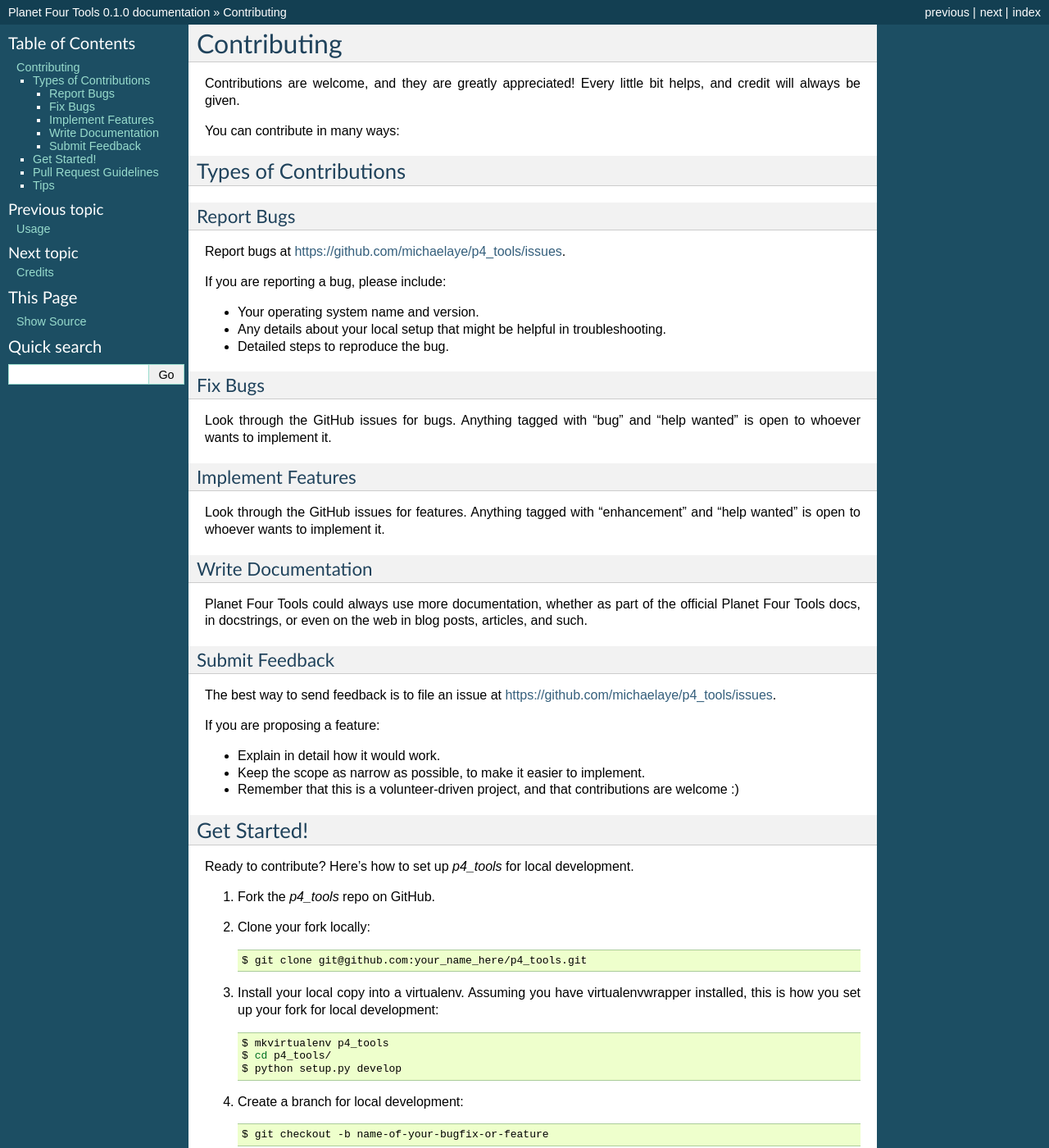
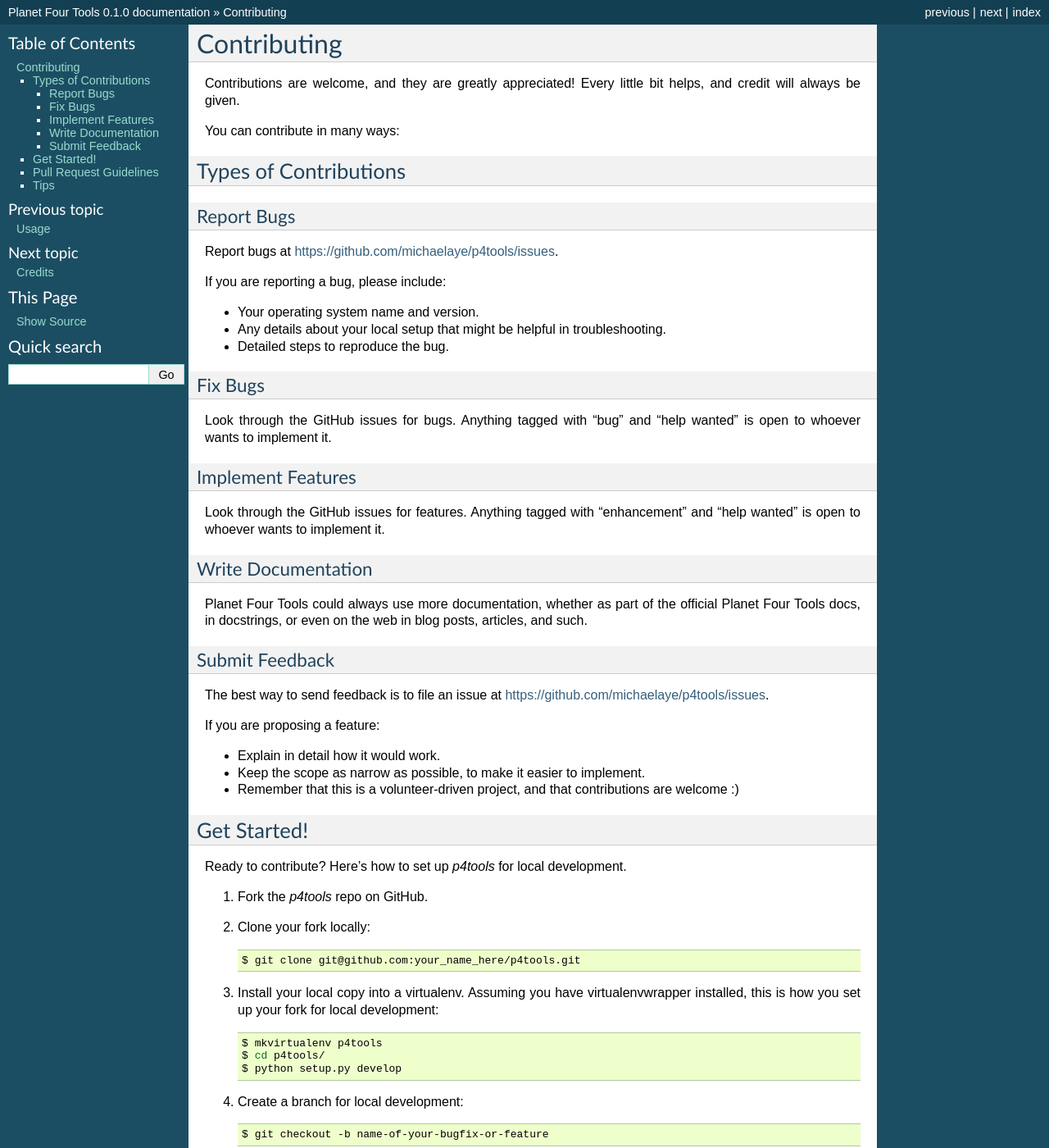
Before and after one commit to michaelaye/p4tools, a Sphinx documentation site: the page built from docs/contributing.rst, in a window 1280 px wide and 1400 px high. Shown: the whole window at 82% size. Built offline with Sphinx 7.4.7, drawn with Linux system fonts in a browser that asks for light colours; pages that are not in the unit, such as notebooks, are missing from menus; the version number is read from the project's files by our own code; some of the changed text lies outside the part shown.

Commit message:
refactor p4_tools to p4tools

```diff
--- a/CONTRIBUTING.rst
+++ b/CONTRIBUTING.rst
@@ -15,7 +15,7 @@
 Report Bugs
 ~~~~~~~~~~~
 
-Report bugs at https://github.com/michaelaye/p4_tools/issues.
+Report bugs at https://github.com/michaelaye/p4tools/issues.
 
 If you are reporting a bug, please include:
 
@@ -45,7 +45,7 @@
 Submit Feedback
 ~~~~~~~~~~~~~~~
 
-The best way to send feedback is to file an issue at https://github.com/michaelaye/p4_tools/issues.
+The best way to send feedback is to file an issue at https://github.com/michaelaye/p4tools/issues.
 
 If you are proposing a feature:
 
@@ -57,17 +57,17 @@
 Get Started!
 ------------
 
-Ready to contribute? Here's how to set up `p4_tools` for local development.
+Ready to contribute? Here's how to set up `p4tools` for local development.
 
-1. Fork the `p4_tools` repo on GitHub.
+1. Fork the `p4tools` repo on GitHub.
 2. Clone your fork locally::
 
-    $ git clone git@github.com:your_name_here/p4_tools.git
+    $ git clone git@github.com:your_name_here/p4tools.git
 
 3. Install your local copy into a virtualenv. Assuming you have virtualenvwrapper installed, this is how you set up your fork for local development::
 
-    $ mkvirtualenv p4_tools
-    $ cd p4_tools/
+    $ mkvirtualenv p4tools
+    $ cd p4tools/
     $ python setup.py develop
 
 4. Create a branch for local development::
@@ -78,7 +78,7 @@
 
 5. When you're done making changes, check that your changes pass flake8 and the tests::
 
-    $ flake8 p4_tools tests
+    $ flake8 p4tools tests
     $ python setup.py test or py.test
 
    To get flake8, just pip install them into your conda env.
@@ -101,7 +101,7 @@
    your new functionality into a function with a docstring, and add the
    feature to the list in README.rst.
 3. The pull request should work for Python 2.6, 2.7, 3.3, 3.4 and 3.5, and for PyPy. Check
-   https://travis-ci.org/michaelaye/p4_tools/pull_requests
+   https://travis-ci.org/michaelaye/p4tools/pull_requests
    and make sure that the tests pass for all supported Python versions.
 
 Tips
@@ -109,4 +109,4 @@
 
 To run a subset of tests::
 
-$ py.test tests.test_p4_tools
+$ py.test tests.test_p4tools
--- a/appveyor.yml
+++ b/appveyor.yml
@@ -41,15 +41,15 @@
   - conda info
   # this is to ensure dependencies
   - conda build conda.recipe --no-test
-  - conda install --use-local p4_tools
+  - conda install --use-local p4tools
 
 
 # Not a .NET project, we build package in the install step instead
 build: false
 
 test_script:
-  - py.test --color=yes -v --cov p4_tools --cov-report xml tests
+  - py.test --color=yes -v --cov p4tools --cov-report xml tests
 
 on_success:
   - conda install -c conda-forge codecov
-  - codecov --env PYTHON_VERSION --file C:\projects\p4_tools\coverage.xml
+  - codecov --env PYTHON_VERSION --file C:\projects\p4tools\coverage.xml
--- a/docs/conf.py
+++ b/docs/conf.py
@@ -1,7 +1,7 @@
 #!/usr/bin/env python
 # -*- coding: utf-8 -*-
 #
-# p4_tools documentation build configuration file, created by
+# p4tools documentation build configuration file, created by
 # sphinx-quickstart on Tue Jul  9 22:26:36 2013.
 #
 # This file is execfile()d with the current directory set to its
@@ -31,7 +31,7 @@
 # version is used.
 sys.path.insert(0, project_root)
 
-import p4_tools
+import p4tools
 
 # -- General configuration ---------------------------------------------
 
@@ -63,9 +63,9 @@
 # the built documents.
 #
 # The short X.Y version.
-version = p4_tools.__version__
+version = p4tools.__version__
 # The full version, including alpha/beta/rc tags.
-release = p4_tools.__version__
+release = p4tools.__version__
 
 # The language for content autogenerated by Sphinx. Refer to documentation
 # for a list of supported languages.
@@ -188,7 +188,7 @@
 #html_file_suffix = None
 
 # Output file base name for HTML help builder.
-htmlhelp_basename = 'p4_toolsdoc'
+htmlhelp_basename = 'p4toolsdoc'
 
 
 # -- Options for LaTeX output ------------------------------------------
@@ -208,7 +208,7 @@
 # (source start file, target name, title, author, documentclass
 # [howto/manual]).
 latex_documents = [
-    ('index', 'p4_tools.tex',
+    ('index', 'p4tools.tex',
      u'Planet Four Tools Documentation',
      u'K.-Michael Aye', 'manual'),
 ]
@@ -239,7 +239,7 @@
 # One entry per manual page. List of tuples
 # (source start file, name, description, authors, manual section).
 man_pages = [
-    ('index', 'p4_tools',
+    ('index', 'p4tools',
      u'Planet Four Tools Documentation',
      [u'K.-Michael Aye'], 1)
 ]
@@ -254,10 +254,10 @@
 # (source start file, target name, title, author,
 #  dir menu entry, description, category)
 texinfo_documents = [
-    ('index', 'p4_tools',
+    ('index', 'p4tools',
      u'Planet Four Tools Documentation',
      u'K.-Michael Aye',
-     'p4_tools',
+     'p4tools',
      'One line description of project.',
      'Miscellaneous'),
 ]
--- a/docs/usage.rst
+++ b/docs/usage.rst
@@ -4,4 +4,4 @@
 
 To use Planet Four Tools in a project::
 
-    import p4_tools
+    import p4tools
--- a/p4_tools/__init__.py
+++ b/p4_tools/__init__.py
@@ -6,4 +6,4 @@
 __email__ = 'kmichael.aye@gmail.com'
 __version__ = '0.1.0'
 
-from .p4_tools import *
+from .p4tools import *
--- a/setup.cfg
+++ b/setup.cfg
@@ -7,7 +7,7 @@
 search = version='{current_version}'
 replace = version='{new_version}'
 
-[bumpversion:file:p4_tools/__init__.py]
+[bumpversion:file:p4tools/__init__.py]
 search = __version__ = '{current_version}'
 replace = __version__ = '{new_version}'
 
--- a/travis_pypi_setup.py
+++ b/travis_pypi_setup.py
@@ -20,7 +20,7 @@
     from urllib.request import urlopen
 
 
-GITHUB_REPO = 'michaelaye/p4_tools'
+GITHUB_REPO = 'michaelaye/p4tools'
 TRAVIS_CONFIG_FILE = os.path.join(
     os.path.dirname(os.path.abspath(__file__)), '.travis.yml')
 
```
Also changed, not shown: README.rst (+6 -6 lines), docs/installation.rst (+5 -5 lines), setup.py (+7 -7 lines), 9 other files.
